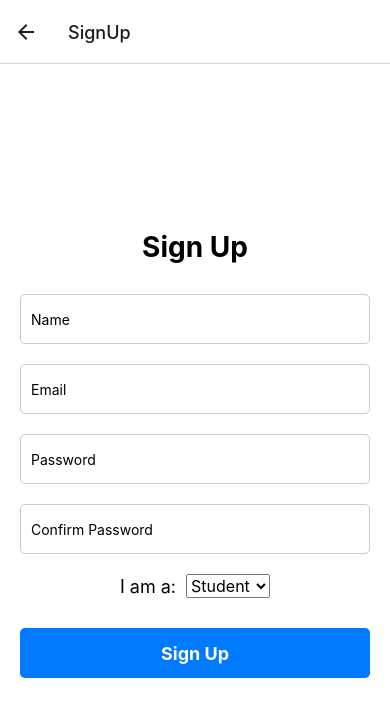
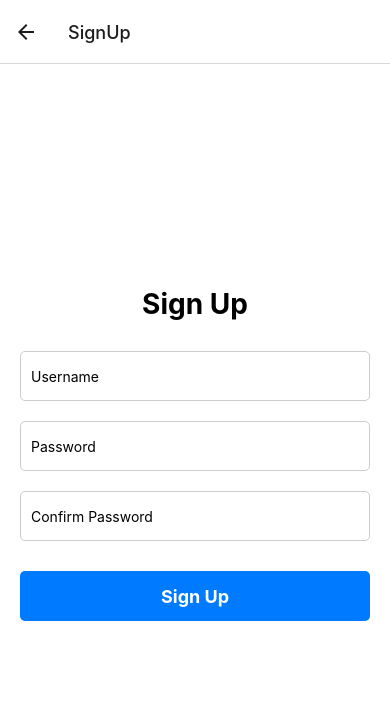
Before and after one commit to twenty4-lee/WICShackathon, a React Native app: screen /SignUp in a window 390 px wide. Shown: the top 716 px of the page. Built offline with nearby package versions, Linux system fonts and the light colour scheme.

Commit message:
signup/login

```diff
--- a/LoginScreen.js
+++ b/LoginScreen.js
@@ -1,14 +1,15 @@
+import firebase from 'firebase/app';
+import 'firebase/auth';
+
 import React, { useState } from 'react';
 import { StyleSheet, Text, TextInput, TouchableOpacity, View } from 'react-native';
 
 const LoginScreen = ({ navigation }) => {
-  const [email, setEmail] = useState('');
+  const [username, setUsername] = useState('');
   const [password, setPassword] = useState('');
 
   const handleLogin = () => {
     // Handle login logic here
-    console.log('Email:', email);
-    console.log('Password:', password);
   };
 
   const handleSignUp = () => {
@@ -21,10 +22,9 @@ const LoginScreen = ({ navigation }) => {
       <View style={styles.inputContainer}>
         <TextInput
           style={styles.input}
-          placeholder="Email"
-          keyboardType="email-address"
-          value={email}
-          onChangeText={(value) => setEmail(value)}
+          placeholder="Username"
+          value={username}
+          onChangeText={text => setUsername(text)}
         />
         <TextInput
           style={styles.input}
--- a/SignUpScreen.js
+++ b/SignUpScreen.js
@@ -1,39 +1,40 @@
-import React, { useState } from "react";
-import { View, Text, TextInput, TouchableOpacity, StyleSheet, Picker } from "react-native";
+import React, { useState } from 'react';
+import { View, Text, TextInput, TouchableOpacity, StyleSheet } from 'react-native';
 
-const SignUpScreen = () => {
-  const [name, setName] = useState("");
-  const [email, setEmail] = useState("");
-  const [password, setPassword] = useState("");
-  const [confirmPassword, setConfirmPassword] = useState("");
-  const [role, setRole] = useState("Student");
+const SignUpScreen = ({ navigation }) => {
+  const [username, setUsername] = useState('');
+  const [password, setPassword] = useState('');
+  const [confirmPassword, setConfirmPassword] = useState('');
 
   const handleSignUp = () => {
-    // handle sign-up logic
-    console.log("Signing up...");
+    if (!username || !password || !confirmPassword) {
+      alert('Please fill in all the fields.');
+      return;
+    }
+    if (password !== confirmPassword) {
+      alert('Passwords do not match.');
+      return;
+    }
+    // Perform sign-up logic here
+    alert('You have successfully signed up!');
+    navigation.navigate('Login');
   };
+
 
   return (
     <View style={styles.container}>
       <Text style={styles.title}>Sign Up</Text>
       <TextInput
         style={styles.input}
-        placeholder="Name"
-        onChangeText={(text) => setName(text)}
-        value={name}
-      />
-      <TextInput
-        style={styles.input}
-        placeholder="Email"
-        onChangeText={(text) => setEmail(text)}
-        value={email}
-        keyboardType="email-address"
+        placeholder="Username"
+        onChangeText={text => setUsername(text)}
+        value={username}
         autoCapitalize="none"
       />
       <TextInput
         style={styles.input}
         placeholder="Password"
-        onChangeText={(text) => setPassword(text)}
+        onChangeText={text => setPassword(text)}
         value={password}
         secureTextEntry
         autoCapitalize="none"
@@ -41,22 +42,11 @@ const SignUpScreen = () => {
       <TextInput
         style={styles.input}
         placeholder="Confirm Password"
-        onChangeText={(text) => setConfirmPassword(text)}
+        onChangeText={text => setConfirmPassword(text)}
         value={confirmPassword}
         secureTextEntry
         autoCapitalize="none"
       />
-      <View style={styles.pickerContainer}>
-        <Text style={styles.pickerLabel}>I am a:</Text>
-        <Picker
-          style={styles.picker}
-          selectedValue={role}
-          onValueChange={(itemValue) => setRole(itemValue)}
-        >
-          <Picker.Item label="Student" value="Student" />
-          <Picker.Item label="Teacher" value="Teacher" />
-        </Picker>
-      </View>
       <TouchableOpacity style={styles.button} onPress={handleSignUp}>
         <Text style={styles.buttonText}>Sign Up</Text>
       </TouchableOpacity>
@@ -67,50 +57,38 @@ const SignUpScreen = () => {
 const styles = StyleSheet.create({
   container: {
     flex: 1,
-    alignItems: "center",
-    justifyContent: "center",
+    alignItems: 'center',
+    justifyContent: 'center',
     paddingHorizontal: 20,
-    backgroundColor: "#fff",
+    backgroundColor: '#fff',
   },
   title: {
     fontSize: 28,
-    fontWeight: "bold",
+    fontWeight: 'bold',
     marginBottom: 20,
   },
   input: {
-    width: "100%",
+    width: '100%',
     height: 50,
-    borderColor: "#ccc",
+    borderColor: '#ccc',
     borderWidth: 1,
     borderRadius: 5,
     paddingHorizontal: 10,
     marginVertical: 10,
   },
   button: {
-    width: "100%",
+    width: '100%',
     height: 50,
-    backgroundColor: "#007AFF",
+    backgroundColor: '#007AFF',
     borderRadius: 5,
-    alignItems: "center",
-    justifyContent: "center",
+    alignItems: 'center',
+    justifyContent: 'center',
     marginTop: 20,
   },
   buttonText: {
-    color: "#fff",
+    color: '#fff',
     fontSize: 18,
-    fontWeight: "bold",
-  },
-  pickerContainer: {
-    flexDirection: "row",
-    alignItems: "center",
-    marginVertical: 10,
-  },
-  pickerLabel: {
-    fontSize: 18,
-    marginRight: 10,
-  },
-  picker: {
-    flex: 1,
+    fontWeight: 'bold',
   },
 });
 
--- a/package.json
+++ b/package.json
@@ -13,6 +13,7 @@
     "@react-navigation/stack": "^6.3.16",
     "expo": "~48.0.11",
     "expo-status-bar": "~1.4.4",
+    "firebase": "^9.20.0",
     "react": "18.2.0",
     "react-dom": "^18.2.0",
     "react-native": "0.71.6",
```
Also changed, not shown: 1 other file (tests, documents, lock files or other folders).
